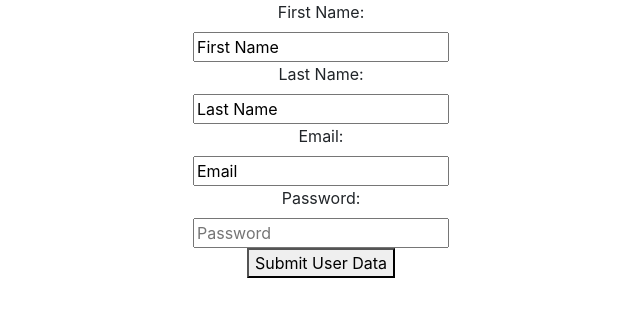
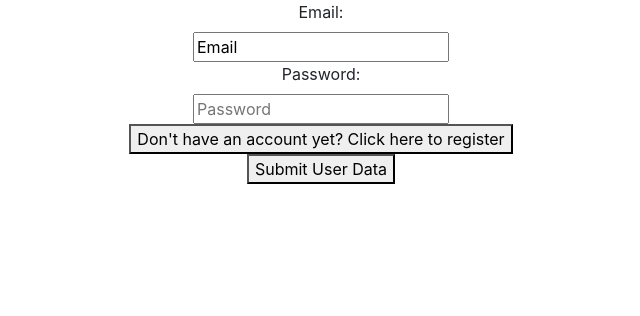
Before and after one commit to THSampson/CharacterCreator-Client, a React (Create React App) app: page / in a window 1280 px wide. Shown: the top 316 px of the page, without its empty margins (319-959 px from the left). Built offline with nearby package versions, Linux system fonts and the light colour scheme.

Commit message:
added functionality for login too!

```diff
--- a/src/components/Auth/Auth.js
+++ b/src/components/Auth/Auth.js
@@ -2,13 +2,23 @@ import React, {useState} from 'react';
 import './Auth.css'
 
 const Auth = (props) => {
-    const [signup, setSignup] = useState(true);
+    const [signIn, setSignIn] = useState(true)
     const [firstName, setFirstName] = useState('First Name');
     const [lastName, setLastName] = useState('Last Name');
     const [email, setEmail] = useState('Email');
     const [password, setPassword] = useState('Password');
 
-    const signupInfo = () => signup ? (
+    const signInToggle = (event) => {
+        event.preventDefault();
+
+        setSignIn(!signIn);
+
+        setEmail('')
+        setPassword('')
+        setFirstName('')
+        setLastName('')
+    }
+    const signupFields = () => !signIn ? (
         <div>
             <label htmlFor="firstName">First Name:</label>
             <br />
@@ -24,7 +34,7 @@ const Auth = (props) => {
 
     const userFunction = (event) => {
         event.preventDefault();
-        let url = 'http://localhost:3000/user/signup'
+        let url = signIn ? 'http://localhost:3000/user/signin' : 'Http://localhost:3000/user/signup'
         let userObject = {
             fName: firstName,
             lName: lastName,
@@ -45,7 +55,7 @@ const Auth = (props) => {
     return (
         <div>
             <form onSubmit={userFunction}>
-                {signupInfo()}
+                {signupFields()}
                 <label htmlFor="email">Email:</label>
             <br />
             <input type = "text" id="id" placeholder="Email" value={email} onChange={e => setEmail(e.target.value)}/>
@@ -54,6 +64,9 @@ const Auth = (props) => {
             <br />
             <input type = "text" id="password" placeholder="Password"  onChange={e => setPassword(e.target.value)}/>
             <br />
+            {signIn ?
+            <button onClick={signInToggle}>Don't have an account yet? Click here to register</button> : null}
+            <br />
             <button type="submit">Submit User Data</button>
             </form>
         </div>
```
